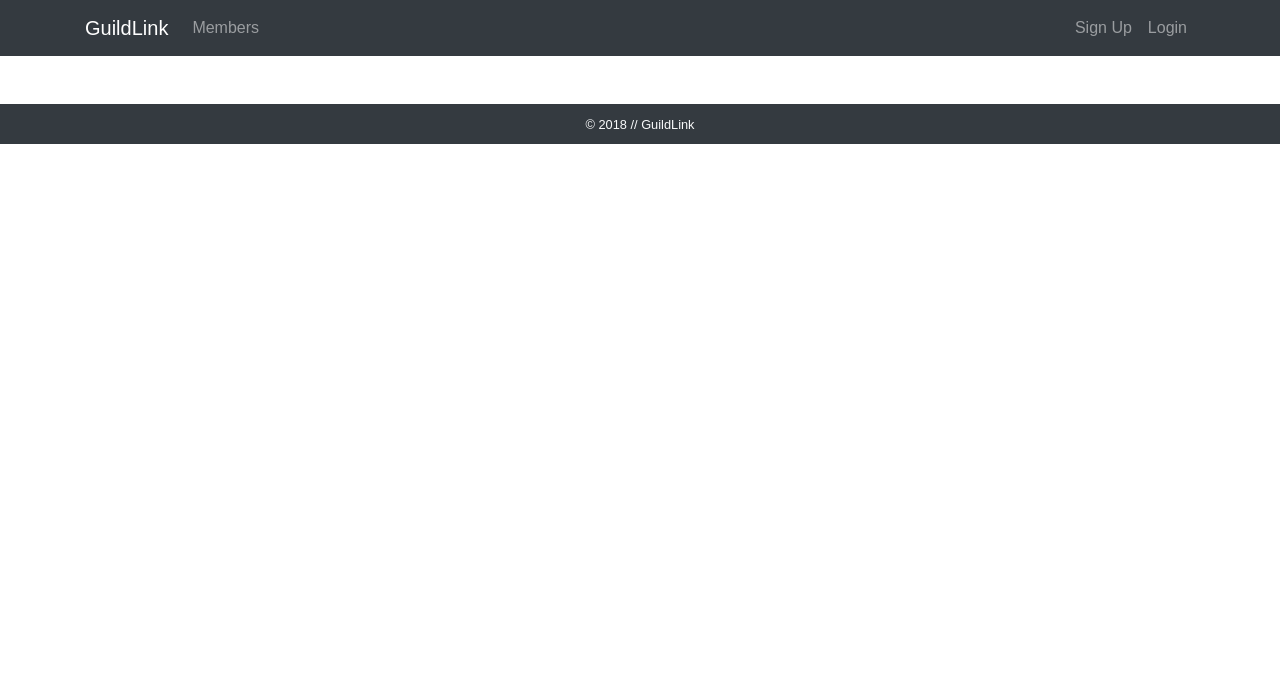
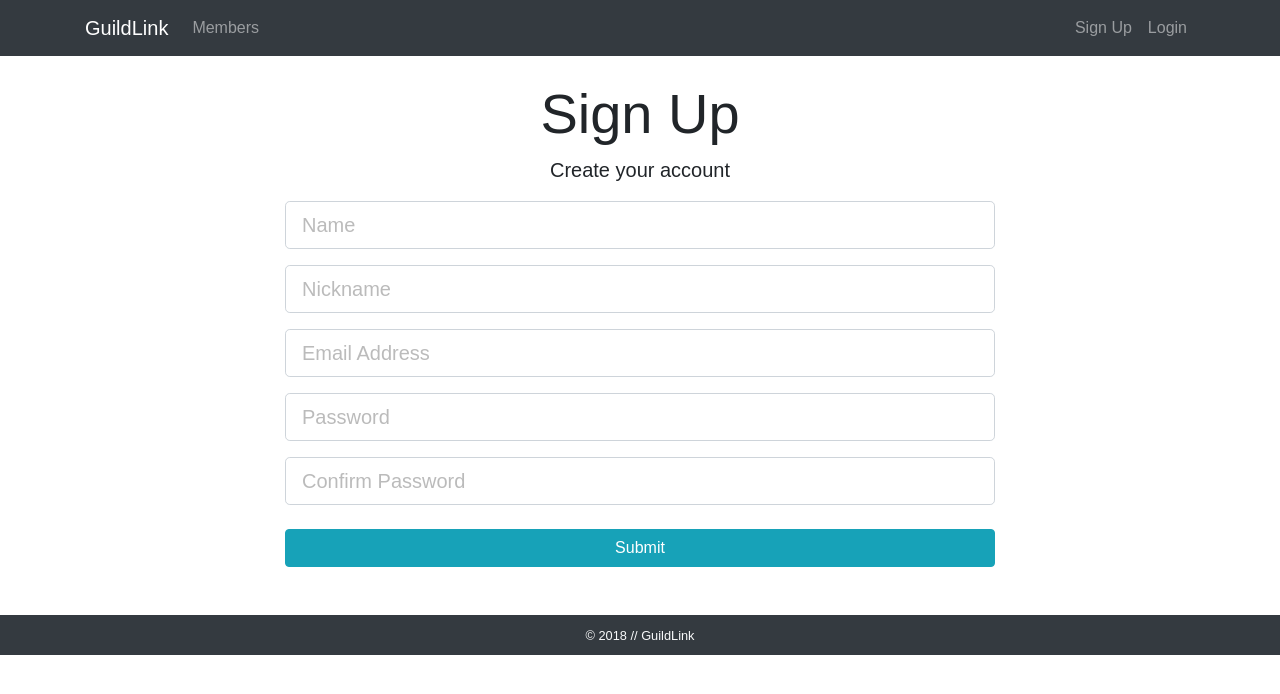
Before and after one commit to ricardotk/guildlink, a React (Create React App) app in the folder client/: page /register in a window 1280 px wide. Shown: the top 694 px of the page. Built offline with nearby package versions, Linux system fonts and the light colour scheme.

Commit message:
client: add the register form component with state
This patch adds the register form component with state

```diff
--- a/client/src/App.js
+++ b/client/src/App.js
@@ -4,6 +4,7 @@
 import Navbar from './components/layout/Navbar';
 import Landing from './components/layout/Landing';
 import Footer from './components/layout/Footer';
+import Register from './components/auth/Register';
 
 import './App.css';
 
@@ -14,6 +15,9 @@
         <div className="App">
           <Navbar />
           <Route exact path="/" component={Landing} />
+          <div className="container">
+            <Route exact path="/register" component={Register} />
+          </div>
           <Footer />
         </div>
       </BrowserRouter>
--- /dev/null
+++ b/client/src/components/auth/Register.js
@@ -0,0 +1,109 @@
+import React, { Component } from 'react';
+
+class Register extends Component {
+  constructor() {
+    super();
+    this.state = {
+      name: '',
+      nickname: '',
+      email: '',
+      password: '',
+      password2: '',
+      errors: {}
+    };
+
+    this.onChange = this.onChange.bind(this);
+    this.onSubmit = this.onSubmit.bind(this);
+  }
+
+  onChange(e) {
+    this.setState({ [e.target.name]: e.target.value });
+  }
+
+  onSubmit(e) {
+    e.preventDefault();
+
+    const newUser = {
+      name: this.state.name,
+      nickname: this.state.nickname,
+      email: this.state.email,
+      password: this.state.password,
+      password2: this.state.password2
+    };
+
+    /* TODO: Request */
+    console.log(newUser);
+  }
+
+  render() {
+    const { errors } = this.state;
+
+    return (
+      <div className="register">
+        <div className="container">
+          <div className="row">
+            <div className="col-md-8 m-auto">
+              <h1 className="display-4 text-center">Sign Up</h1>
+              <p className="lead text-center">Create your account</p>
+              <form noValidate onSubmit={this.onSubmit}>
+                <div className="form-group">
+                  <input
+                    type="text"
+                    className="form-control form-control-lg"
+                    placeholder="Name"
+                    name="name"
+                    value={this.state.name}
+                    onChange={this.onChange}
+                  />
+                </div>
+                <div className="form-group">
+                  <input
+                    type="text"
+                    className="form-control form-control-lg"
+                    placeholder="Nickname"
+                    name="nickname"
+                    value={this.state.nickname}
+                    onChange={this.onChange}
+                  />
+                </div>
+                <div className="form-group">
+                  <input
+                    type="email"
+                    className="form-control form-control-lg"
+                    placeholder="Email Address"
+                    name="email"
+                    value={this.state.email}
+                    onChange={this.onChange}
+                  />
+                </div>
+                <div className="form-group">
+                  <input
+                    type="password"
+                    className="form-control form-control-lg"
+                    placeholder="Password"
+                    name="password"
+                    value={this.state.password}
+                    onChange={this.onChange}
+                  />
+                </div>
+                <div className="form-group">
+                  <input
+                    type="password"
+                    className="form-control form-control-lg"
+                    placeholder="Confirm Password"
+                    name="password2"
+                    value={this.state.password2}
+                    onChange={this.onChange}
+                  />
+                </div>
+                <input type="submit" className="btn btn-info btn-block mt-4" />
+              </form>
+            </div>
+          </div>
+        </div>
+      </div>
+    );
+  }
+}
+
+export default Register;
```
